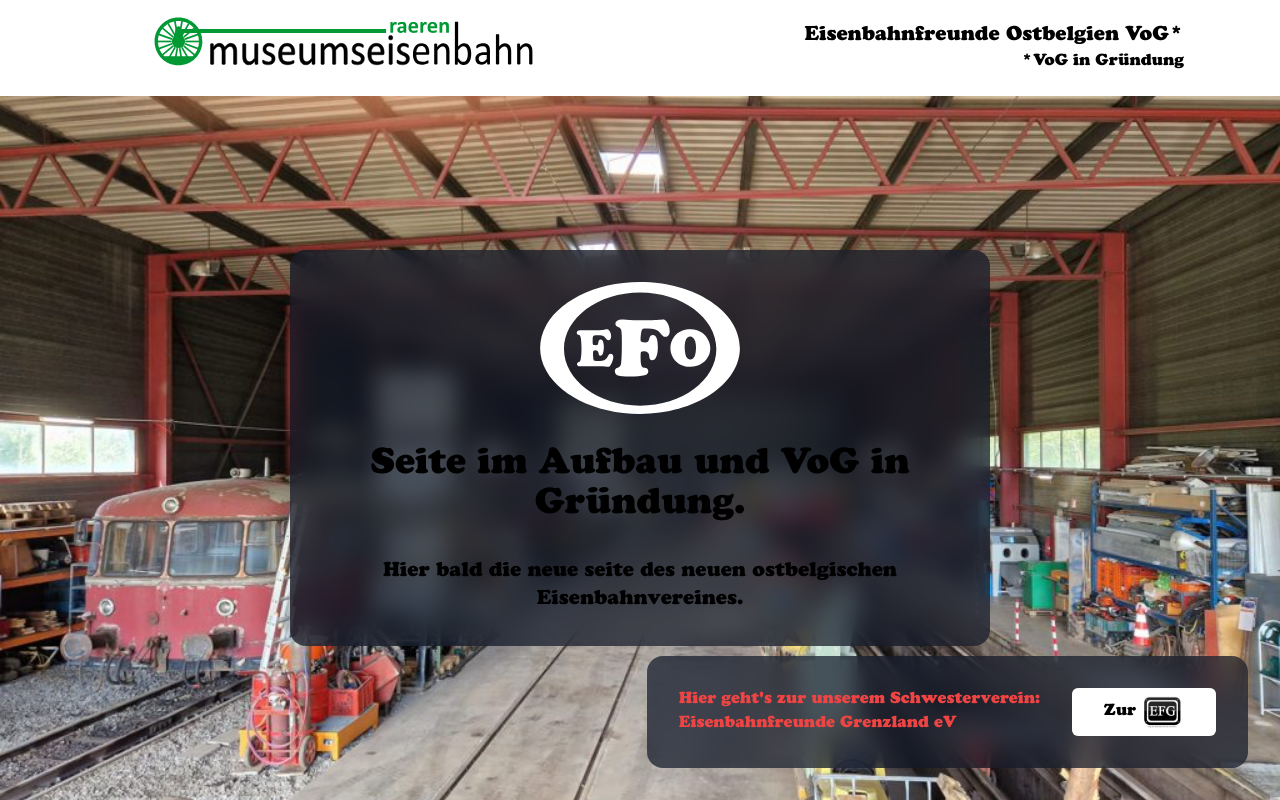
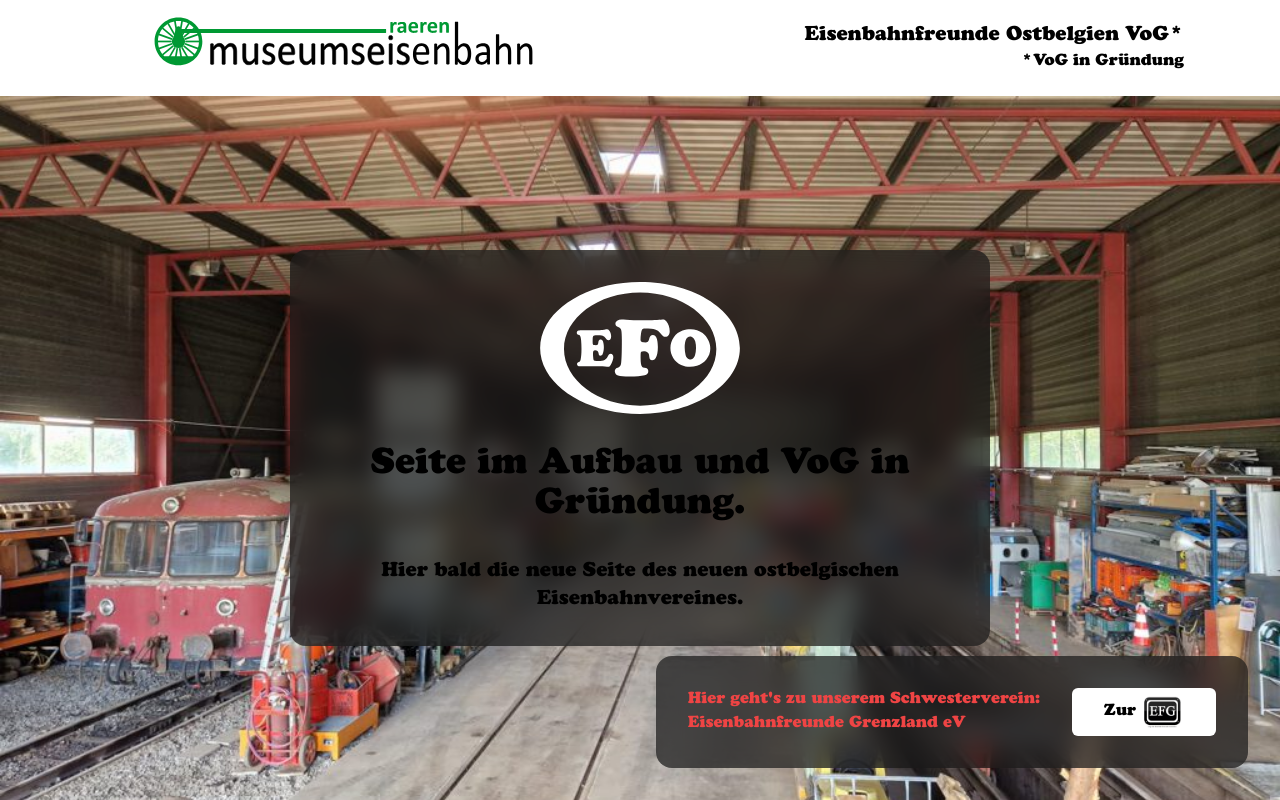
Before and after one commit to maximwerthmann/efo, a Next.js app in the folder efo/: page / in a window 1280 px wide. Built offline with nearby package versions, Linux system fonts and the light colour scheme.

Commit message:
Update page.tsx

```diff
--- a/efo/app/page.tsx
+++ b/efo/app/page.tsx
@@ -15,18 +15,18 @@
         </div>
       </header>
       <div className="flex-1 h-full w-full bg-[url('/background.jpg')] bg-cover flex items-center justify-center">
-        <div className='flex flex-col p-8 bg-gray-900/70 backdrop-blur-md space-y-8 max-w-[700px] rounded-2xl items-center justify-center'>
+        <div className='flex flex-col p-8 bg-neutral-900/70 backdrop-blur-md space-y-8 max-w-[700px] rounded-2xl items-center justify-center'>
           <Image height={200} width={200} alt='efo-logo' className='' src={'/EFO_Logo.svg'}/>
           <span className='text-center font-bold text-4xl'>
             Seite im Aufbau und VoG in Gründung.
           </span>
           <span className='text-center font-semibold text-xl'>
-            Hier bald die neue seite des neuen ostbelgischen Eisenbahnvereines.
+            Hier bald die neue Seite des neuen ostbelgischen Eisenbahnvereines.
           </span>
         </div>
-        <div className='flex flex-col p-8 bg-gray-900/70 backdrop-blur-md space-y-16 max-w-[750px] rounded-2xl absolute right-8 bottom-8'>
+        <div className='flex flex-col p-8 bg-neutral-900/70 backdrop-blur-md space-y-16 max-w-[750px] rounded-2xl absolute right-8 bottom-8'>
         <div className='flex items-center justify-center space-x-8'>
-          <span className='text-red-500'>Hier geht&apos;s zur unserem Schwesterverein:<br/> Eisenbahnfreunde Grenzland eV</span>
+          <span className='text-red-500'>Hier geht&apos;s zu unserem Schwesterverein:<br/> Eisenbahnfreunde Grenzland eV</span>
             <Link href={'https://eisenbahnfreunde-grenzland.de/'} className='py-2 px-8 text-center bg-white rounded-md text-black font-bold hover:bg-gray-300 transition-colors duration-200 flex space-x-2 items-center'>
             <span>Zur</span>
               <Image height={36} width={40} alt='efg-logo' src={'/EFG_Logo.png'} />
```
